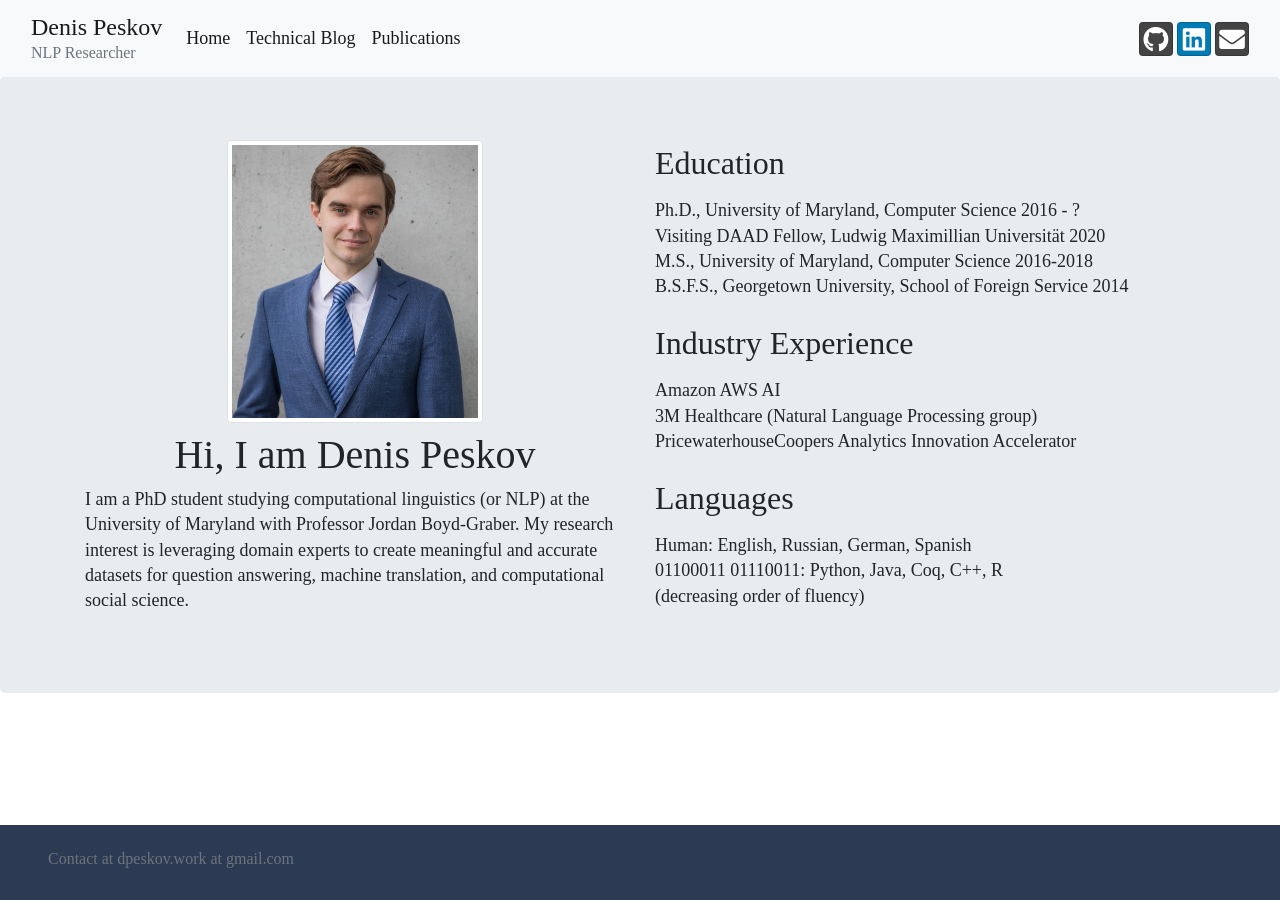
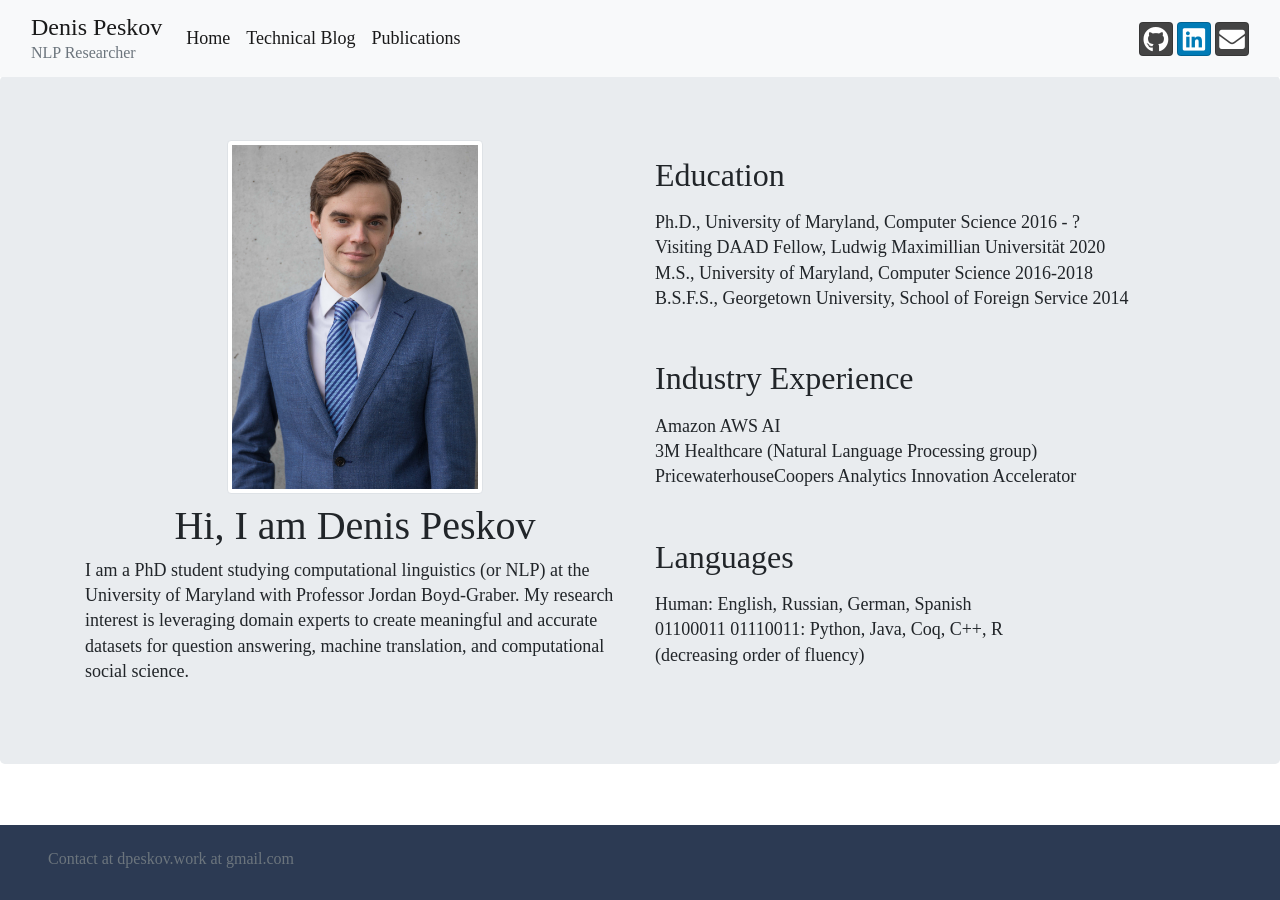
Before and after one commit to trigaten/Denis-Peskov-s-New-Website, a Jekyll site: the page built from index.html, in a window 1280 px wide. Built offline with Jekyll 4.4.1, drawn with Linux system fonts in a browser that asks for light colours; nearby versions of some CDN libraries.

Commit message:
Update index.html

```diff
--- a/index.html
+++ b/index.html
@@ -9,7 +9,7 @@
         <div class="row">
             <!-- the left column with image and personal info -->
             <div class="col-md-6 text-center">
-                <img src="assets/media/dp_headshot.jpg" id="headshot" style="max-width:16rem;" id="left" alt=""
+                <img src="assets/media/dp_headshot_longer.jpg" id="headshot" style="max-width:16rem;" id="left" alt=""
                     class="img-thumbnail img-fluid">
                 <h1 class="mb-2 mt-2">Hi, I am Denis Peskov</h1>
                 <p class="text-left">
```
